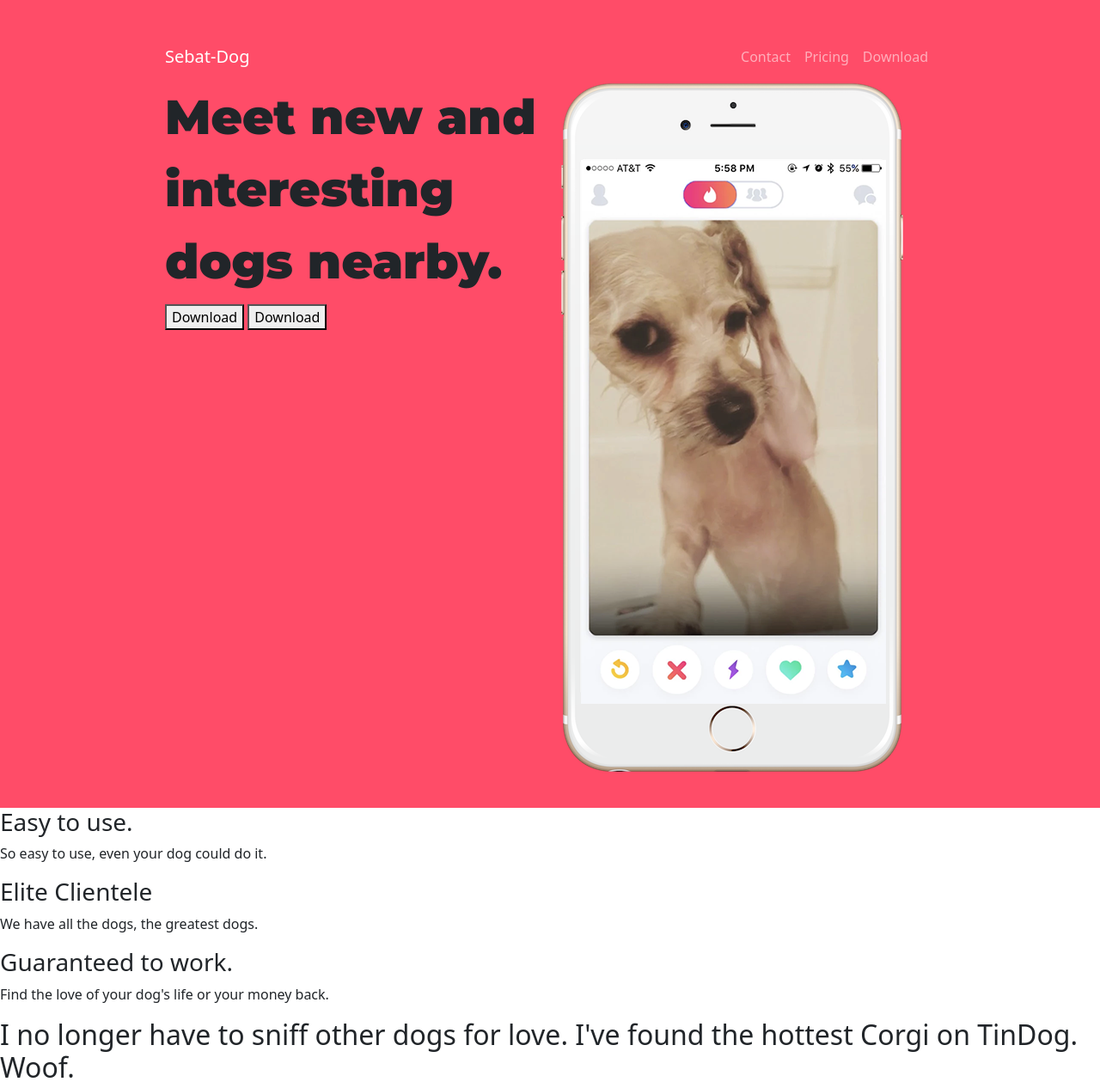
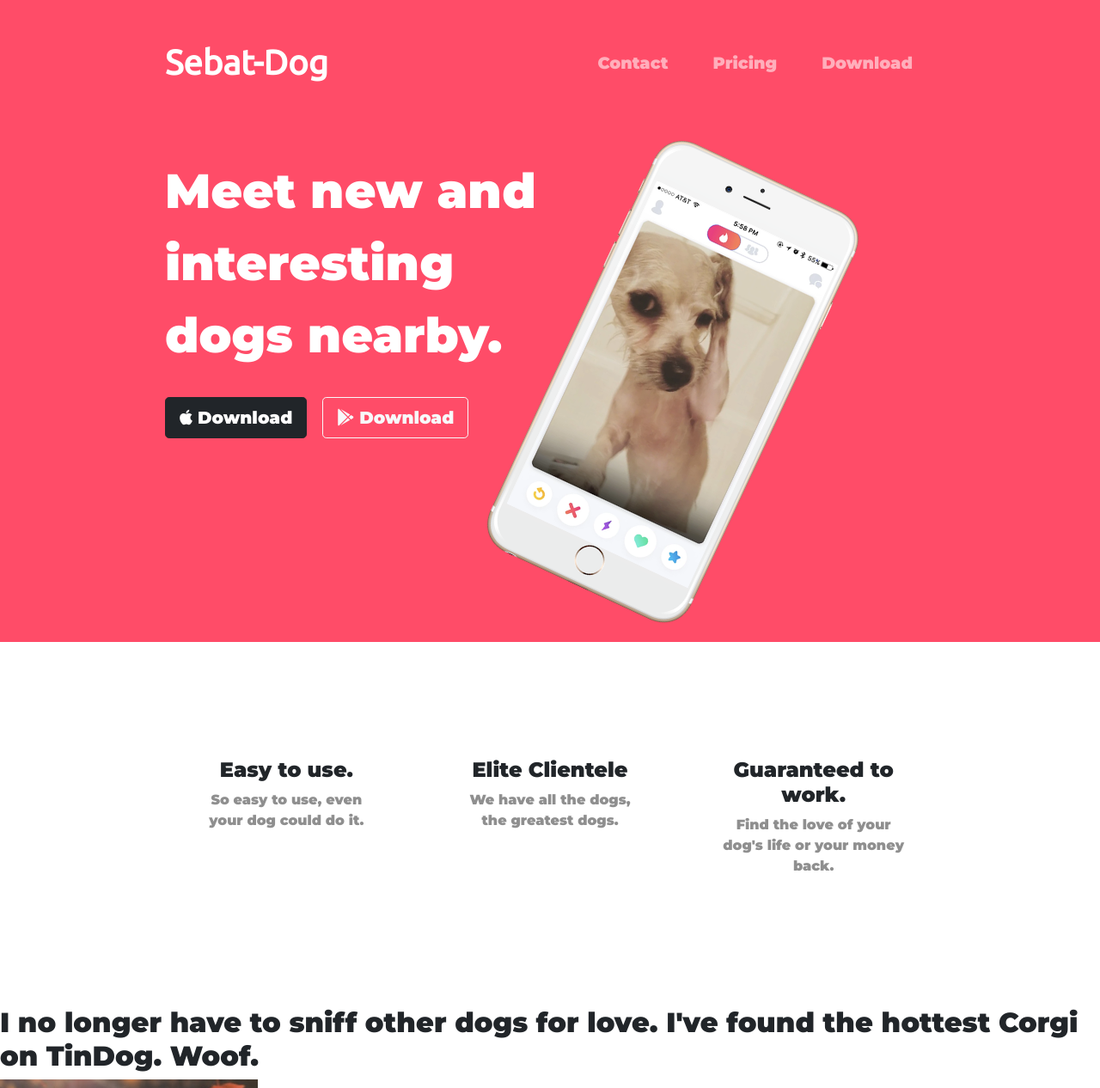
Before and after one commit to Satria-WS/MyFirstWeb-Sebat-Dog, a plain HTML site: page index.html in a window 1280 px wide. Shown: the top 1266 px of the page at 86% size. Drawn offline with nearby package versions, Linux system fonts and the light colour scheme.

Commit message:
symbol
add symbol

```diff
--- a/css/styles.css
+++ b/css/styles.css
@@ -1,3 +1,9 @@
+
+body {
+    font-family: "Montserrat";
+}
+
+
 #title {
     background-color: #ff4c68;
 }
@@ -8,16 +14,64 @@
     padding-bottom: 3%;
     padding-left: 15%;
     padding-right: 15%;
-
 }
 
-
-
-
 h1 {
+    color: white;
     font-family: "Montserrat";
     font-size:  3.5rem;
     line-height: 1.5;
     font-weight: 900;
+}
+
+h3 {
+    font-family: "Montserrat";
+    font-size:  1.5rem;
+}
+
+p {
+    color: #8f8f8f;
+}
+
+/* Navigation Bar */
+.navbar-brand {
+    font-family: "Ubuntu";
+    font-size: 2.5rem;
+    font-weight:  bold;
+}
+
+.navbar {
+    padding: 0 0 4.5rem;
+}
+
+.nav-item {
+    padding: 0 18px;
+}
+
+.nav-link {
+    font-size: 1.2rem;
+    font-family: "Montserrat";
+    /* font-family: "Ubuntu"; */
 
 }
+
+/* Donwnload Button */
+.download-button {
+    margin: 5% 3% 5% 0;
+}
+
+.title-image {
+    width:60%;
+    transform: rotate(25deg);
+}
+
+/* features section */
+
+#features {
+    padding: 7% 15%;
+}
+
+.feature-box {
+    text-align: center;
+    padding: 5%;
+}
--- a/index.html
+++ b/index.html
@@ -5,24 +5,29 @@
   <meta charset="utf-8" />
   <title>TinDog</title>
 
+ <!-- google font -->
+  <link rel="preconnect" href="https://fonts.googleapis.com">
+  <link rel="preconnect" href="https://fonts.gstatic.com" crossorigin>
+  <link href="https://fonts.googleapis.com/css2?family=Montserrat:wght@900&family=Ubuntu&display=swap" rel="stylesheet">
+
   <!-- boot strap css url -->
   <!-- <link href="https://cdn.jsdelivr.net/npm/bootstrap@5.1.3/dist/css/bootstrap.min.css" rel="stylesheet" integrity="sha384-1BmE4kWBq78iYhFldvKuhfTAU6auU8tT94WrHftjDbrCEXSU1oBoqyl2QvZ6jIW3" crossorigin="anonymous"> -->
+
+  <!-- boot strap css -->
+  <link rel="stylesheet" href="bootstrap-5.1.3-dist/css/bootstrap.css">
+
   <!-- css file -->
-  <!-- boot strap css -->
-  <link rel="stylesheet" href="./bootstrap-5.1.3-dist/css/bootstrap.css">
   <link rel="stylesheet" href="css/styles.css" />
 
-  <!-- Boot strap javascript -->
+  <!-- font awesome -->
+  <script src="https://kit.fontawesome.com/e35d9e95a8.js" crossorigin="anonymous"></script>
+
+  <!-- Boot strap script -->
   <script src="https://cdn.jsdelivr.net/npm/bootstrap@5.1.3/dist/js/bootstrap.bundle.min.js"
     integrity="sha384-ka7Sk0Gln4gmtz2MlQnikT1wXgYsOg+OMhuP+IlRH9sENBO0LRn5q+8nbTov4+1p" crossorigin="anonymous">
   </script>
-  <!-- google font -->
-<link rel="preconnect" href="https://fonts.googleapis.com">
-<link rel="preconnect" href="https://fonts.gstatic.com" crossorigin>
-<link href="https://fonts.googleapis.com/css2?family=Montserrat:wght@900&family=Ubuntu&display=swap" rel="stylesheet">
 
-  <!-- font awesome -->
-  <script src="https://kit.fontawesome.com/e35d9e95a8.js" crossorigin="anonymous"></script>
+
 </head>
 
 <body>
@@ -58,11 +63,11 @@
       <div class="row">
         <div class="col-lg-6">
           <h1>Meet new and interesting dogs nearby.</h1>
-          <button type="button">Download</button>
-          <button type="button">Download</button>
+          <button type="button" class="btn btn-dark btn-lg download-button"><i class="fab fa-apple"></i> Download</button>
+          <button type="button" class="btn btn-outline-light btn-lg download-button"><i class="fab fa-google-play"></i> Download</button>
         </div>
         <div class="col-lg-6">
-          <img src="images/iphone6.png" alt="iphone-mockup" />
+          <img class="title-image" src="images/iphone6.png" alt="iphone-mockup" />
         </div>
       </div>
     </div>
@@ -71,14 +76,21 @@
   <!-- Features -->
 
   <section id="features">
+
+<div class="row">
+  <div class="feature-box col-lg-4">
     <h3>Easy to use.</h3>
     <p>So easy to use, even your dog could do it.</p>
-
+  </div>
+  <div class="feature-box col-lg-4">
     <h3>Elite Clientele</h3>
     <p>We have all the dogs, the greatest dogs.</p>
-
+  </div>
+  <div class="feature-box col-lg-4">
     <h3>Guaranteed to work.</h3>
     <p>Find the love of your dog's life or your money back.</p>
+  </div>
+</div>
   </section>
 
   <!-- Testimonials -->
```
